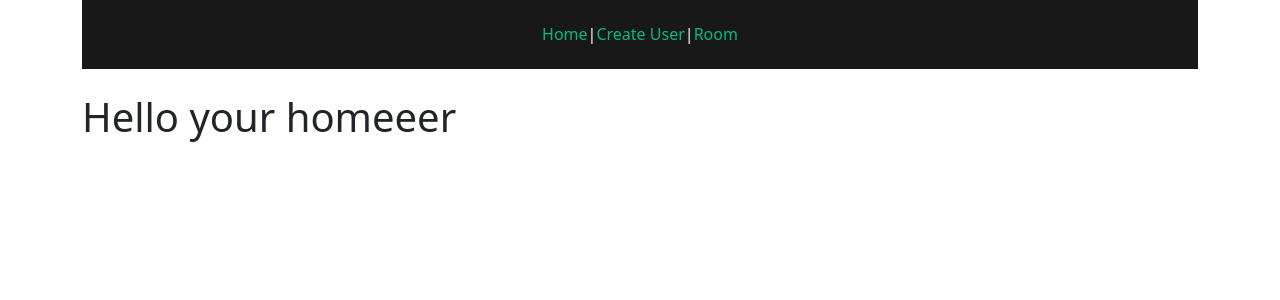
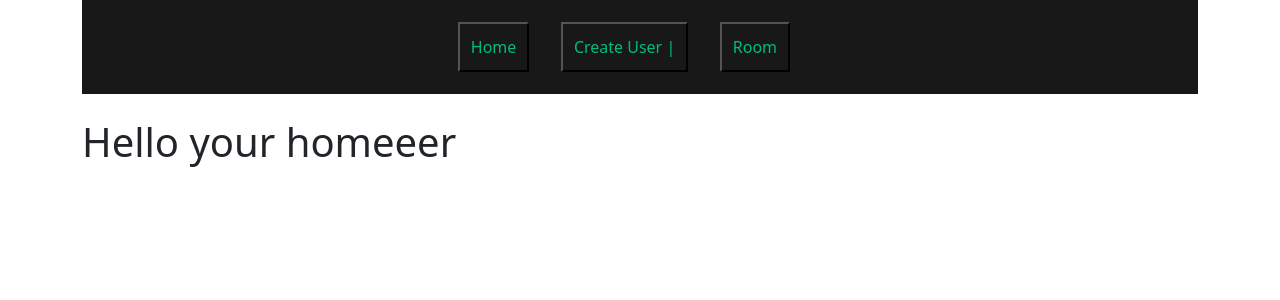
Before and after one commit to danylolviv/LeChat, a Vue app in the folder giga-chat-frontend/: page / in a window 1280 px wide. Shown: the top 300 px of the page. Built offline with nearby package versions, Linux system fonts and the light colour scheme; no server answers.

Commit message:
some more styles

```diff
--- a/giga-chat-frontend/src/App.vue
+++ b/giga-chat-frontend/src/App.vue
@@ -8,12 +8,13 @@ const userStore = UserStore();
 <template>
   <div class="container">
     <nav class="navbarContainer">
-      <RouterLink to="/">Home</RouterLink> |
-      <RouterLink to="/createUser">Create User</RouterLink> |
-      <RouterLink to="/room">Room</RouterLink>
-      <span v-if="userStore.userName.length > 0">
-      | Logged in as: {{ userStore.userName }}</span
-      >
+      <button><RouterLink to="/">Home</RouterLink></button>
+      <button><RouterLink to="/createUser">Create User</RouterLink> |</button>
+      <button><RouterLink to="/room">Room</RouterLink></button>
+      <div v-if="userStore.userName.length > 0" class="userIdf">
+        <button>User: {{ userStore.userName }}</button>
+      </div>
+
     </nav>
     <br />
     <RouterView />
@@ -41,5 +42,13 @@ nav button {
   padding: 1%;
   margin-right: 3%;
   background: #181818;
+  color: hsla(160, 100%, 37%, 1);
+  text-decoration: none;
+}
+
+.userIdf{
+  color: hsla(160, 100%, 37%, 1);
+  text-decoration: none;
+  border-bottom: solid ;
 }
 </style>
```
